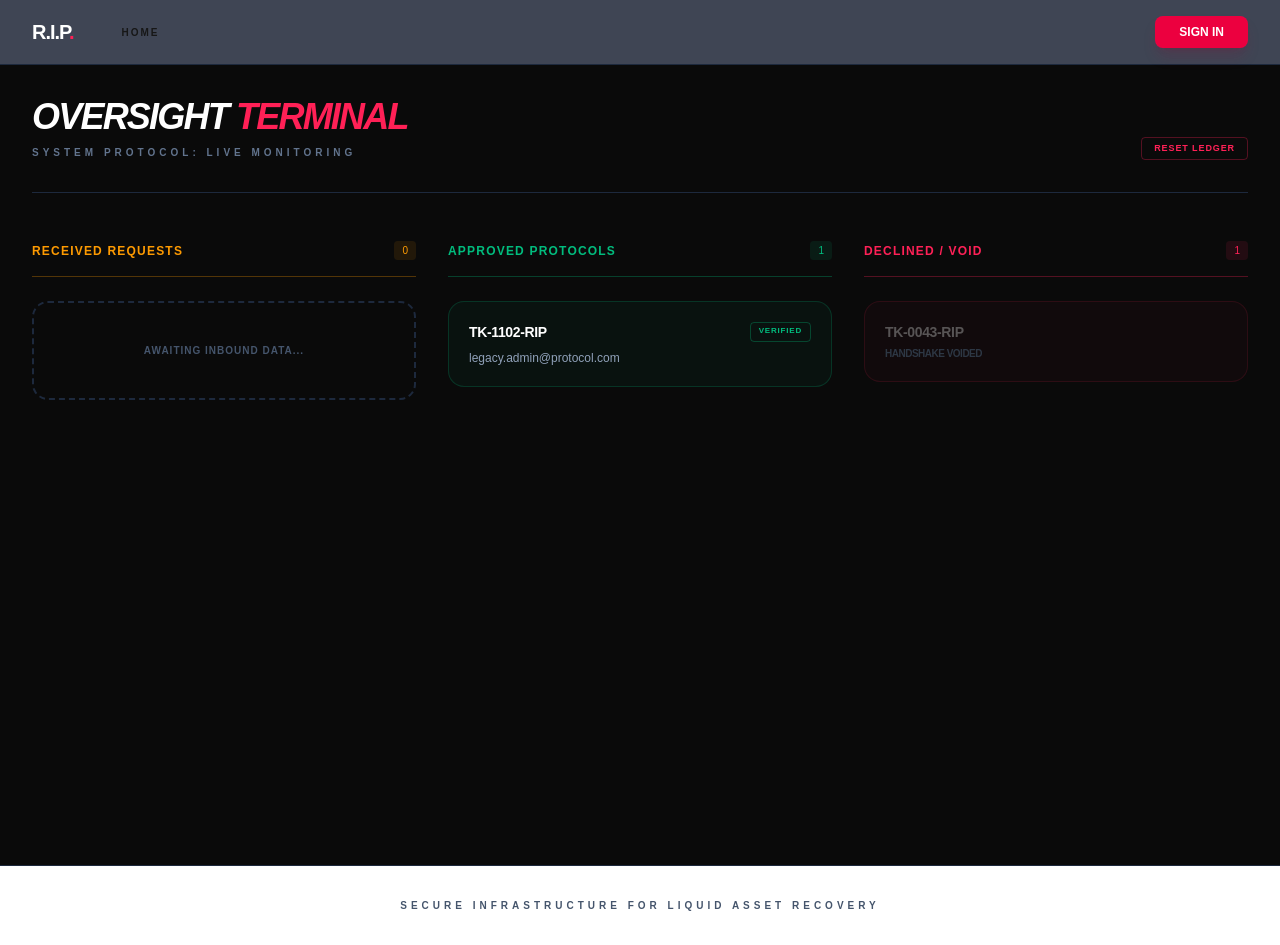
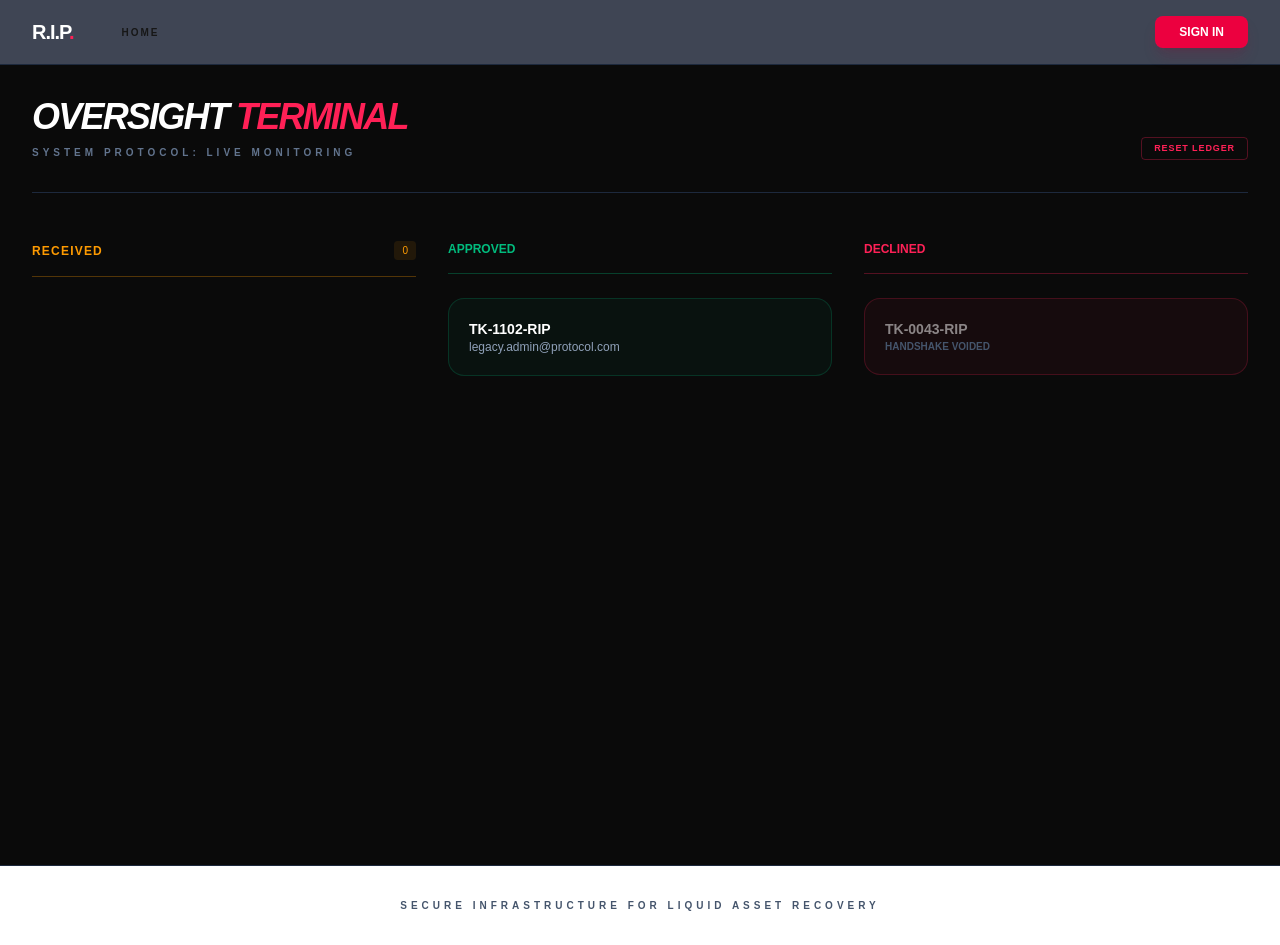
Before and after one commit to kalviumcommunity/S69-0126-R.I.P-Full-Stack-With-NextjsAnd-AWS-Azure-Ticket-Cancellation, a Next.js app: page /admin in a window 1280 px wide. Built offline with nearby package versions, Linux system fonts and the light colour scheme.

Commit message:
fix: resolve hydration errors and untrack artifacts

```diff
--- a/src/app/admin/page.tsx
+++ b/src/app/admin/page.tsx
@@ -1,41 +1,48 @@
 "use client";
 import { useEffect, useState } from "react";
 
+interface RefundRequest {
+  id: string;
+  email: string;
+  reason: string;
+  status: 'pending' | 'approved' | 'declined';
+  submittedAt: string;
+}
+
 export default function AdminTerminal() {
-  // 1. Initial State: Only 'Approved' and 'Declined' have dummy cards for design showcase
-  const [requests, setRequests] = useState<any[]>([
+  const [requests, setRequests] = useState<RefundRequest[]>([]);
+
+  useEffect(() => {
+    const loadData = () => {
+      const savedRaw = localStorage.getItem("refund_requests");
+      const saved: RefundRequest[] = savedRaw ? JSON.parse(savedRaw) : [];
+
+      const dummyData: RefundRequest[] = [
         {
           id: "TK-1102-RIP",
           email: "legacy.admin@protocol.com",
           reason: "Previously approved transaction.",
-      status: "approved",
+          status: "approved" as const,
           submittedAt: new Date().toISOString(),
         },
         {
           id: "TK-0043-RIP",
           email: "invalid.key@protocol.com",
           reason: "Security handshake failure.",
-      status: "declined",
+          status: "declined" as const,
           submittedAt: new Date().toISOString(),
         }
-  ]);
+      ];
 
-  // 2. Load LocalStorage Data (Your real form submissions)
-  useEffect(() => {
-    const saved = JSON.parse(localStorage.getItem("refund_requests") || "[]");
+      const filteredSaved = saved.filter(s => !dummyData.some(d => d.id === s.id));
+      setRequests([...dummyData, ...filteredSaved]);
+    };
 
-    if (saved.length > 0) {
-      setRequests((prev) => {
-        // Remove hardcoded items if they somehow clash with saved IDs
-        const filteredPrev = prev.filter(
-          (p) => !saved.some((s: any) => s.id === p.id)
-        );
-        return [...filteredPrev, ...saved];
-      });
-    }
+    loadData();
+    window.addEventListener('focus', loadData);
+    return () => window.removeEventListener('focus', loadData);
   }, []);
 
-  // 3. Logic to update ticket status (Moves cards between columns)
   const updateStatus = (id: string, newStatus: 'approved' | 'declined') => {
     setRequests((prev) =>
       prev.map((req) => (req.id === id ? { ...req, status: newStatus } : req))
@@ -69,83 +76,48 @@ export default function AdminTerminal() {
         </header>
 
         <div className="grid grid-cols-1 lg:grid-cols-3 gap-8">
-
-          {/* COLUMN 1: RECEIVED (Empty by default) */}
+          {/* COLUMN 1 */}
           <section className="space-y-6">
             <div className="flex justify-between items-center border-b border-amber-500/30 pb-4">
-              <h2 className="text-xs font-black uppercase tracking-widest text-amber-500">Received Requests</h2>
+              <h2 className="text-xs font-black uppercase tracking-widest text-amber-500">Received</h2>
               <span className="bg-amber-500/10 text-amber-500 text-[10px] px-2 py-0.5 rounded font-mono">{pending.length}</span>
             </div>
-
             <div className="space-y-4">
-              {pending.length === 0 ? (
-                <div className="border-2 border-dashed border-slate-800 rounded-2xl p-10 text-center">
-                  <p className="text-slate-600 text-[10px] font-bold uppercase tracking-widest">Awaiting Inbound Data...</p>
+              {pending.map((req, index) => (
+                <div key={`${req.id}-${index}`} className="bg-slate-900/40 border border-slate-800 p-5 rounded-2xl">
+                  <p className="text-white font-bold text-sm">{req.id}</p>
+                  <p className="text-slate-400 text-xs mb-1">{req.email}</p>
+                  {/* FIXED QUOTES BELOW */}
+                  <p className="text-slate-500 text-[10px] italic">&quot;{req.reason}&quot;</p>
+                  <div className="flex gap-2 mt-5">
+                    <button onClick={() => updateStatus(req.id, 'approved')} className="flex-1 bg-emerald-600/10 text-emerald-500 text-[9px] font-black py-2 rounded-lg">APPROVE</button>
+                    <button onClick={() => updateStatus(req.id, 'declined')} className="flex-1 bg-rose-600/10 text-rose-500 text-[9px] font-black py-2 rounded-lg">DECLINE</button>
                   </div>
-              ) : (
-                pending.map((req, index) => (
-                  <div key={`${req.id}-${index}`} className="bg-slate-900/40 border border-slate-800 p-5 rounded-2xl group hover:border-amber-500/50 transition-all shadow-lg">
-                    <div className="flex justify-between mb-3">
-                      <p className="text-white font-bold text-sm tracking-tight">{req.id}</p>
-                      <p className="text-amber-500 text-[9px] font-mono uppercase animate-pulse">Pending</p>
-                    </div>
-                    <p className="text-slate-400 text-xs mb-1 font-medium">{req.email}</p>
-                    <p className="text-slate-500 text-[10px] leading-relaxed line-clamp-2 italic">"{req.reason}"</p>
-                    <div className="flex gap-2 mt-5">
-                      <button
-                        onClick={() => updateStatus(req.id, 'approved')}
-                        className="flex-1 bg-emerald-600/10 hover:bg-emerald-600 text-emerald-500 hover:text-white text-[9px] font-black uppercase py-2 rounded-lg transition-all border border-emerald-500/20"
-                      >
-                        Approve
-                      </button>
-                      <button
-                        onClick={() => updateStatus(req.id, 'declined')}
-                        className="flex-1 bg-rose-600/10 hover:bg-rose-600 text-rose-500 hover:text-white text-[9px] font-black uppercase py-2 rounded-lg transition-all border border-rose-500/20"
-                      >
-                        Decline
-                      </button>
-                    </div>
-                  </div>
-                ))
-              )}
-            </div>
-          </section>
-
-          {/* COLUMN 2: APPROVED */}
-          <section className="space-y-6">
-            <div className="flex justify-between items-center border-b border-emerald-500/30 pb-4">
-              <h2 className="text-xs font-black uppercase tracking-widest text-emerald-500">Approved Protocols</h2>
-              <span className="bg-emerald-500/10 text-emerald-500 text-[10px] px-2 py-0.5 rounded font-mono">{approved.length}</span>
-            </div>
-            <div className="space-y-4">
-              {approved.map((req, index) => (
-                <div key={`${req.id}-${index}`} className="bg-emerald-500/5 border border-emerald-500/20 p-5 rounded-2xl">
-                  <div className="flex justify-between mb-2">
-                    <p className="text-white font-bold text-sm tracking-tight">{req.id}</p>
-                    <span className="text-[8px] text-emerald-500 font-black uppercase tracking-widest border border-emerald-500/30 px-2 py-0.5 rounded">Verified</span>
-                  </div>
-                  <p className="text-slate-400 text-xs">{req.email}</p>
                 </div>
               ))}
             </div>
           </section>
 
-          {/* COLUMN 3: DECLINED */}
+          {/* Column 2 & 3 follow same pattern with unique keys */}
           <section className="space-y-6">
-            <div className="flex justify-between items-center border-b border-rose-500/30 pb-4">
-              <h2 className="text-xs font-black uppercase tracking-widest text-rose-500">Declined / Void</h2>
-              <span className="bg-rose-500/10 text-rose-500 text-[10px] px-2 py-0.5 rounded font-mono">{declined.length}</span>
-            </div>
-            <div className="space-y-4">
-              {declined.map((req, index) => (
-                <div key={`${req.id}-${index}`} className="bg-rose-500/5 border border-rose-500/20 p-5 rounded-2xl opacity-60">
-                  <p className="text-white/50 font-bold text-sm tracking-tight">{req.id}</p>
-                  <p className="text-slate-600 text-[10px] uppercase font-bold mt-1 tracking-tighter">Handshake Voided</p>
+             <h2 className="text-xs font-black uppercase text-emerald-500 border-b border-emerald-500/30 pb-4">Approved</h2>
+             {approved.map((req, index) => (
+               <div key={`${req.id}-app-${index}`} className="bg-emerald-500/5 border border-emerald-500/20 p-5 rounded-2xl">
+                 <p className="text-white font-bold text-sm">{req.id}</p>
+                 <p className="text-slate-400 text-xs">{req.email}</p>
                </div>
              ))}
-            </div>
           </section>
 
+          <section className="space-y-6">
+             <h2 className="text-xs font-black uppercase text-rose-500 border-b border-rose-500/30 pb-4">Declined</h2>
+             {declined.map((req, index) => (
+               <div key={`${req.id}-dec-${index}`} className="bg-rose-500/5 border border-rose-500/20 p-5 rounded-2xl">
+                 <p className="text-white/50 font-bold text-sm">{req.id}</p>
+                 <p className="text-slate-600 text-[10px] uppercase font-bold">Handshake Voided</p>
+               </div>
+             ))}
+          </section>
         </div>
       </div>
     </main>
--- a/src/app/dashboard/page.tsx
+++ b/src/app/dashboard/page.tsx
@@ -1,46 +1,198 @@
+// "use client";
+// import { useEffect, useState, useCallback } from "react";
+// import Link from "next/link";
+// import Cookies from "js-cookie";
+
+// // Interface to satisfy TypeScript any-check
+// interface RefundRequest {
+//   id: string;
+//   email: string;
+//   reason: string;
+//   status: 'pending' | 'approved' | 'declined';
+//   submittedAt: string;
+// }
+
+// export default function UserDashboard() {
+//   const [myRequests, setMyRequests] = useState<RefundRequest[]>([]);
+//   const [userEmail, setUserEmail] = useState("");
+//   const [mounted, setMounted] = useState(false);
+
+//   // Memoized loader to satisfy react-hooks/exhaustive-deps
+//   const loadRequests = useCallback(() => {
+//     if (typeof window !== "undefined") {
+//       const allRequests: RefundRequest[] = JSON.parse(
+//         localStorage.getItem("refund_requests") || "[]"
+//       );
+//       // For showcase, we show all, but you could filter by userEmail here
+//       setMyRequests(allRequests);
+//     }
+//   }, []);
+
+//   useEffect(() => {
+//     setMounted(true);
+//     const email = Cookies.get("user_email") || "user@protocol.com";
+//     setUserEmail(email);
+//     loadRequests();
+
+//     window.addEventListener("focus", loadRequests);
+//     return () => window.removeEventListener("focus", loadRequests);
+//   }, [loadRequests]);
+
+//   // Prevents hydration error by waiting until client-side mount
+//   if (!mounted) return null;
+
+//   return (
+//     <main className="min-h-screen bg-[#0a0a0a] text-gray-100 p-8">
+//       <div className="max-w-5xl mx-auto">
+//         <header className="flex justify-between items-center mb-12 border-b border-slate-800 pb-8">
+//           <div>
+//             <h1 className="text-4xl font-black italic tracking-tighter text-white uppercase">
+//               My <span className="text-rose-500">Refunds</span>
+//             </h1>
+//             <p className="text-slate-500 text-[10px] font-bold uppercase tracking-[0.3em] mt-2">
+//               Identity: {userEmail}
+//             </p>
+//           </div>
+//           <Link
+//             href="/dashboard/request"
+//             className="bg-rose-600 hover:bg-rose-500 text-white px-6 py-3 rounded-xl font-bold text-[10px] uppercase tracking-widest transition-all"
+//           >
+//             + New Request
+//           </Link>
+//         </header>
+
+//         <div className="space-y-6">
+//           {myRequests.length === 0 ? (
+//             <div className="border-2 border-dashed border-slate-800 rounded-[2rem] p-20 text-center">
+//               <p className="text-slate-600 font-bold uppercase tracking-widest text-xs">
+//                 No active protocols found.
+//               </p>
+//             </div>
+//           ) : (
+//             myRequests.map((req, index) => (
+//               <div
+//                 key={`${req.id}-${index}`}
+//                 className="bg-slate-900/40 border border-slate-800 rounded-[2rem] p-8 hover:border-slate-700 transition-all group"
+//               >
+//                 <div className="flex justify-between items-start mb-8">
+//                   <div>
+//                     <span className="text-[10px] bg-slate-800 px-3 py-1 rounded text-slate-400 font-bold tracking-widest uppercase">
+//                       ID: {req.id}
+//                     </span>
+//                     <p className="text-3xl font-black text-white mt-4 uppercase italic tracking-tighter">
+//                       Refund Recovery
+//                     </p>
+//                   </div>
+//                   <div className="text-right">
+//                     <p className={`text-[10px] font-black uppercase tracking-widest px-4 py-1.5 rounded-full border ${
+//                       req.status === 'approved' ? "bg-emerald-500/10 text-emerald-500 border-emerald-500/20" :
+//                       req.status === 'declined' ? "bg-rose-500/10 text-rose-500 border-rose-500/20" :
+//                       "bg-amber-500/10 text-amber-500 border-amber-500/20 animate-pulse"
+//                     }`}>
+//                       {req.status}
+//                     </p>
+//                   </div>
+//                 </div>
+
+//                 {/* Tracking Visualizer */}
+//                 <div className="grid grid-cols-4 gap-4 mt-12 relative">
+//                   {['Submitted', 'Verified', 'Liquidity', 'Success'].map((step, i) => {
+//                     // Logic: highlight based on status
+//                     const isCompleted = (req.status === 'approved' && i <= 3) || (req.status === 'pending' && i <= 0);
+//                     const isDeclined = req.status === 'declined';
+
+//                     return (
+//                       <div key={step} className="space-y-3">
+//                         <div className={`h-1.5 rounded-full transition-all duration-700 ${
+//                           isDeclined && i > 0 ? 'bg-rose-900/20' :
+//                           isCompleted ? 'bg-rose-500 shadow-[0_0_15px_rgba(244,63,94,0.3)]' : 'bg-slate-800'
+//                         }`} />
+//                         <p className={`text-[9px] font-black uppercase tracking-widest ${
+//                           isCompleted ? 'text-rose-400' : 'text-slate-600'
+//                         }`}>
+//                           {step}
+//                         </p>
+//                       </div>
+//                     );
+//                   })}
+//                 </div>
+
+//                 <p className="mt-8 text-slate-500 text-xs italic line-clamp-1 border-t border-slate-800/50 pt-4">
+//                   Reason: &quot;{req.reason}&quot;
+//                 </p>
+//               </div>
+//             ))
+//           )}
+//         </div>
+//       </div>
+//     </main>
+//   );
+// }
 "use client";
-import { useEffect, useState } from "react";
+import { useEffect, useState, useCallback } from "react";
 import Link from "next/link";
 import Cookies from "js-cookie";
 
+interface RefundRequest {
+  id: string;
+  email: string;
+  reason: string;
+  status: 'pending' | 'approved' | 'declined';
+  submittedAt: string;
+}
+
 export default function UserDashboard() {
-  const [myRequests, setMyRequests] = useState<any[]>([]);
+  const [myRequests, setMyRequests] = useState<RefundRequest[]>([]);
   const [userEmail, setUserEmail] = useState("");
   const [mounted, setMounted] = useState(false);
 
-  useEffect(() => {
-    setMounted(true);
-    // 1. Get current user's identity (Assuming you stored email in cookies or just use 'user' for demo)
-    const email = Cookies.get("user_email") || "user@protocol.com";
-    setUserEmail(email);
-
-    // 2. Load requests from the shared ledger
-    const loadRequests = () => {
-      const allRequests = JSON.parse(localStorage.getItem("refund_requests") || "[]");
-      // For this demo, we show all, but in real apps, we filter by email
+  const loadRequests = useCallback(() => {
+    if (typeof window !== "undefined") {
+      const allRequests: RefundRequest[] = JSON.parse(
+        localStorage.getItem("refund_requests") || "[]"
+      );
       setMyRequests(allRequests);
-    };
-
-    loadRequests();
-    window.addEventListener("focus", loadRequests);
-    return () => window.removeEventListener("focus", loadRequests);
+    }
   }, []);
 
+  useEffect(() => {
+    // We use a timeout or requestAnimationFrame to move the setState
+    // call out of the synchronous execution of the effect.
+    const frame = requestAnimationFrame(() => {
+      setMounted(true);
+      const email = Cookies.get("user_email") || "user@protocol.com";
+      setUserEmail(email);
+      loadRequests();
+    });
+
+    window.addEventListener("focus", loadRequests);
+
+    return () => {
+      cancelAnimationFrame(frame);
+      window.removeEventListener("focus", loadRequests);
+    };
+  }, [loadRequests]);
+
+  // Prevents Hydration Mismatch
   if (!mounted) return null;
 
   return (
     <main className="min-h-screen bg-[#0a0a0a] text-gray-100 p-8">
+      {/* ... keep the rest of your UI code exactly as it was ... */}
       <div className="max-w-5xl mx-auto">
         <header className="flex justify-between items-center mb-12 border-b border-slate-800 pb-8">
           <div>
-            <h1 className="text-4xl font-black italic tracking-tighter text-white">
-              MY <span className="text-rose-500">REFUNDS</span>
+            <h1 className="text-4xl font-black italic tracking-tighter text-white uppercase">
+              My <span className="text-rose-500">Refunds</span>
             </h1>
             <p className="text-slate-500 text-[10px] font-bold uppercase tracking-[0.3em] mt-2">
               Identity: {userEmail}
             </p>
           </div>
-          <Link href="/dashboard/request" className="bg-rose-600 hover:bg-rose-500 text-white px-6 py-3 rounded-xl font-bold text-[10px] uppercase tracking-widest transition-all">
+          <Link
+            href="/dashboard/request"
+            className="bg-rose-600 hover:bg-rose-500 text-white px-6 py-3 rounded-xl font-bold text-[10px] uppercase tracking-widest transition-all"
+          >
             + New Request
           </Link>
         </header>
@@ -48,47 +200,39 @@ export default function UserDashboard() {
         <div className="space-y-6">
           {myRequests.length === 0 ? (
             <div className="border-2 border-dashed border-slate-800 rounded-[2rem] p-20 text-center">
-              <p className="text-slate-600 font-bold uppercase tracking-widest text-xs">No active protocols found.</p>
+              <p className="text-slate-600 font-bold uppercase tracking-widest text-xs">
+                No active protocols found.
+              </p>
             </div>
           ) : (
             myRequests.map((req, index) => (
-              <div key={`${req.id}-${index}`} className="bg-slate-900/40 border border-slate-800 rounded-[2rem] p-8 hover:border-slate-700 transition-all">
+              <div key={`${req.id}-${index}`} className="bg-slate-900/40 border border-slate-800 rounded-[2rem] p-8">
                 <div className="flex justify-between items-start mb-8">
                   <div>
                     <span className="text-[10px] bg-slate-800 px-3 py-1 rounded text-slate-400 font-bold tracking-widest uppercase">ID: {req.id}</span>
-                    <p className="text-3xl font-black text-white mt-4 uppercase">Refund Recovery</p>
+                    <p className="text-3xl font-black text-white mt-4 uppercase italic tracking-tighter">Refund Recovery</p>
                   </div>
                   <div className="text-right">
                     <p className={`text-[10px] font-black uppercase tracking-widest px-4 py-1.5 rounded-full border ${
                       req.status === 'approved' ? "bg-emerald-500/10 text-emerald-500 border-emerald-500/20" :
                       req.status === 'declined' ? "bg-rose-500/10 text-rose-500 border-rose-500/20" :
                       "bg-amber-500/10 text-amber-500 border-amber-500/20 animate-pulse"
-                    }`}>
-                      {req.status}
-                    </p>
+                    }`}>{req.status}</p>
                   </div>
                 </div>
-
-                {/* Progress Visualizer */}
-                <div className="grid grid-cols-4 gap-4 mt-12">
+                {/* Visualizer bars logic remains the same */}
+                <div className="grid grid-cols-4 gap-4 mt-12 relative">
                   {['Submitted', 'Verified', 'Liquidity', 'Success'].map((step, i) => {
-                    // Logic to highlight progress based on status
                     const isCompleted = (req.status === 'approved' && i <= 3) || (req.status === 'pending' && i <= 0);
-                    const isDeclined = req.status === 'declined';
-
                     return (
                       <div key={step} className="space-y-3">
-                        <div className={`h-1.5 rounded-full transition-all duration-1000 ${
-                          isDeclined && i > 0 ? 'bg-rose-900/20' :
-                          isCompleted ? 'bg-rose-500 shadow-[0_0_10px_rgba(244,63,94,0.4)]' : 'bg-slate-800'
-                        }`} />
-                        <p className={`text-[9px] font-black uppercase tracking-tighter ${
-                          isCompleted ? 'text-rose-400' : 'text-slate-600'
-                        }`}>{step}</p>
+                        <div className={`h-1.5 rounded-full ${isCompleted ? 'bg-rose-500' : 'bg-slate-800'}`} />
+                        <p className={`text-[9px] font-black uppercase tracking-widest ${isCompleted ? 'text-rose-400' : 'text-slate-600'}`}>{step}</p>
                       </div>
                     );
                   })}
                 </div>
+                <p className="mt-8 text-slate-500 text-xs italic line-clamp-1 border-t border-slate-800/50 pt-4">Reason: &quot;{req.reason}&quot;</p>
               </div>
             ))
           )}
```
Also changed, not shown: src/middleware.ts (added, +105 -0 lines), 1 other file (tests, documents, lock files or other folders). Lines whose indentation alone changed are shown as unchanged.
